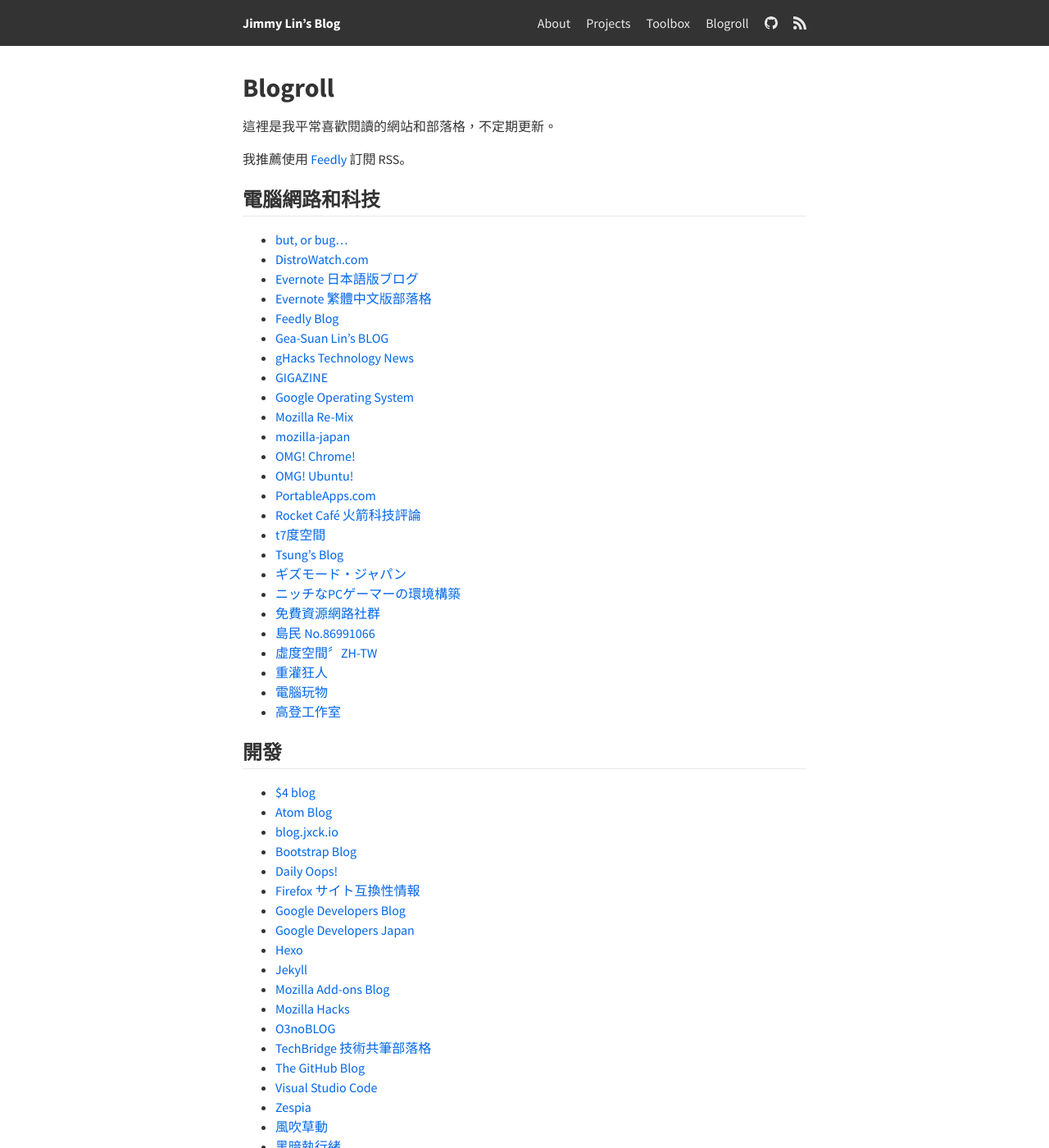
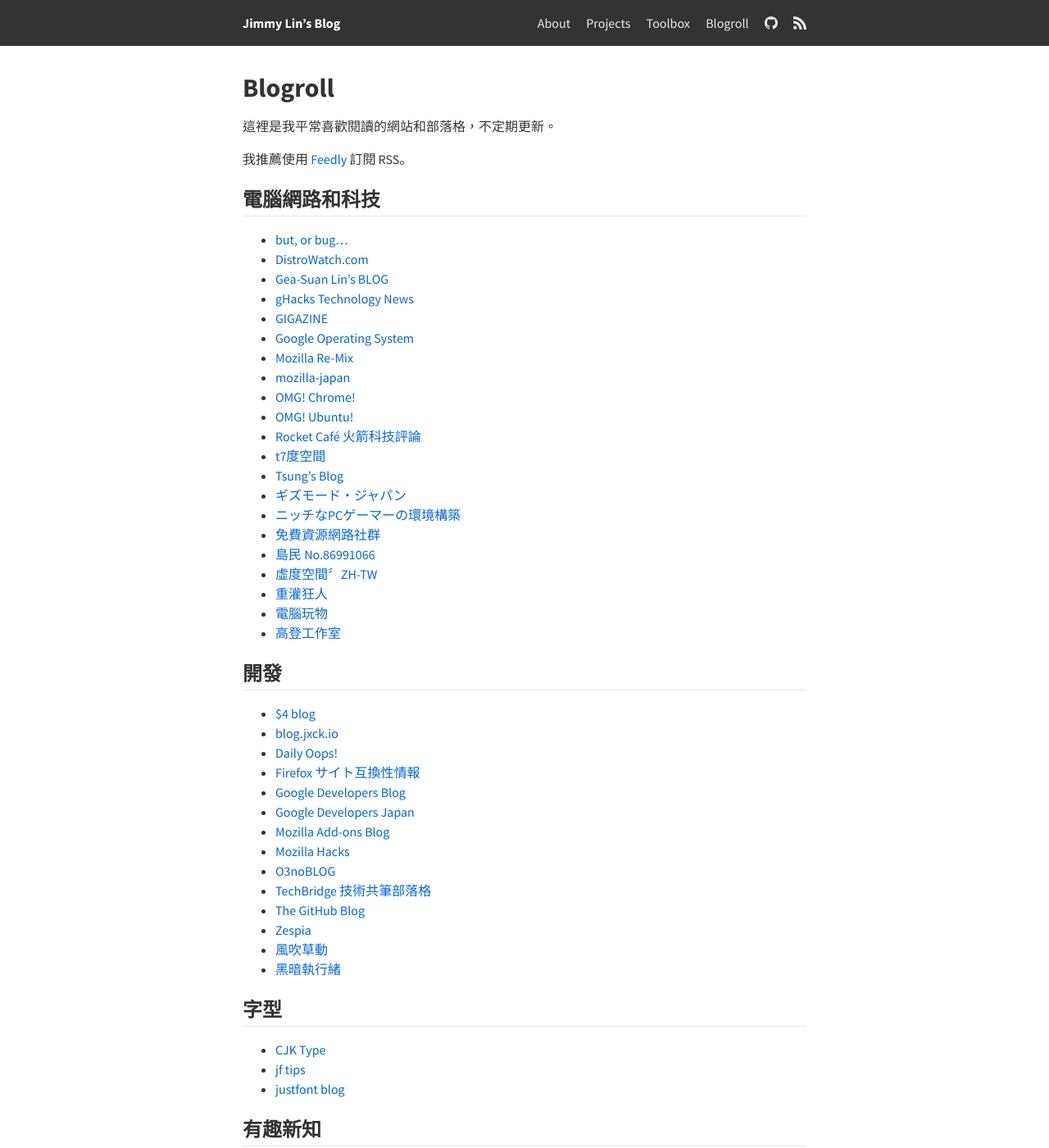
Before and after one commit to mnghsn/jmln.tw, a Jekyll site: the page built from _pages/blogroll.md, in a window 1280 px wide and 1400 px high. Shown: the whole window at 82% size. Built offline with Jekyll 4.4.1, drawn with Linux system fonts in a browser that asks for light colours.

Commit message:
Clean up Blogroll

```diff
--- a/_pages/blogroll.md
+++ b/_pages/blogroll.md
@@ -13,9 +13,6 @@
 
 * [but, or bug...](http://but.tw/)
 * [DistroWatch.com](https://distrowatch.com/)
-* [Evernote 日本語版ブログ](https://blog.evernote.com/jp)
-* [Evernote 繁體中文版部落格](https://blog.evernote.com/zhtw)
-* [Feedly Blog](https://blog.feedly.com/)
 * [Gea-Suan Lin's BLOG](https://blog.gslin.org/)
 * [gHacks Technology News](https://www.ghacks.net/)
 * [GIGAZINE](https://gigazine.net/)
@@ -24,7 +21,6 @@
 * [mozilla-japan](https://medium.com/mozilla-japan)
 * [OMG! Chrome!](http://www.omgchrome.com/)
 * [OMG! Ubuntu!](http://www.omgubuntu.co.uk/)
-* [PortableApps.com](https://portableapps.com/)
 * [Rocket Café 火箭科技評論](https://rocket.cafe/)
 * [t7度空間](https://t7yang.blogspot.com/)
 * [Tsung's Blog](https://blog.longwin.com.tw/)
@@ -40,21 +36,16 @@
 ## 開發
 
 * [$4 blog](https://fourdollars.blogspot.com/)
-* [Atom Blog](https://blog.atom.io/)
 * [blog.jxck.io](https://blog.jxck.io/)
-* [Bootstrap Blog](https://blog.getbootstrap.com/)
 * [Daily Oops!](http://yukaii.tw/)
 * [Firefox サイト互換性情報](https://www.fxsitecompat.com/ja/)
 * [Google Developers Blog](https://developers.googleblog.com/)
 * [Google Developers Japan](https://developers-jp.googleblog.com/)
-* [Hexo](https://hexo.io/)
-* [Jekyll](https://jekyllrb.com/)
 * [Mozilla Add-ons Blog](https://blog.mozilla.org/addons)
 * [Mozilla Hacks](https://hacks.mozilla.org/)
 * [O3noBLOG](https://blog.othree.net/)
 * [TechBridge 技術共筆部落格](http://blog.techbridge.cc/)
 * [The GitHub Blog](https://github.com/blog)
-* [Visual Studio Code](https://code.visualstudio.com/)
 * [Zespia](https://zespia.tw/)
 * [風吹草動](https://breezymove.blogspot.com/)
 * [黑暗執行緒](http://blog.darkthread.net/blogs/darkthreadtw/default.aspx)
```
Also changed, not shown: other parts of _pages/blogroll.md (+1 -1 lines).
